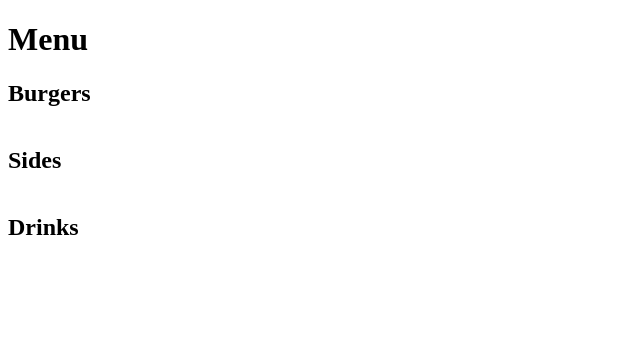
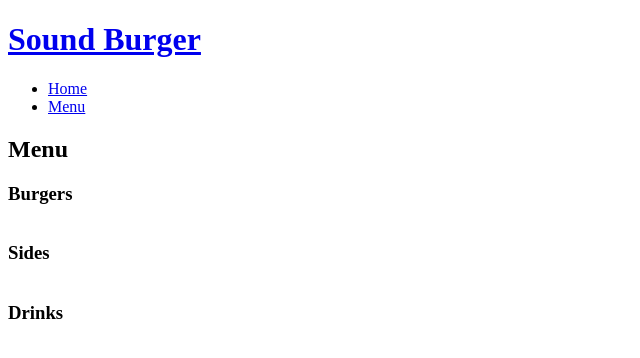
Before and after one commit to ogc1231/sound-burger, a Django app: page /menu/ in a window 1280 px wide. Shown: the top 358 px of the page, without its empty margins (0-640 px from the left). Run offline with Django 3.2, Linux system fonts and the light colour scheme; data that the repository does not hold is empty.

Commit message:
Add navbar

```diff
--- a/menu/templates/menu/menu_list.html
+++ b/menu/templates/menu/menu_list.html
@@ -4,12 +4,23 @@
     <meta charset="UTF-8">
     <meta http-equiv="X-UA-Compatible" content="IE=edge">
     <meta name="viewport" content="width=device-width, initial-scale=1.0">
-    <title>Document</title>
+    <title>Sound Burger</title>
 </head>
 <body>
-    <h1>Menu</h1>
+    <header class="header">
+        <h1><a class="title" href="index.html">Sound Burger</a></h1>
+        <nav class="nav">
+            <ul class="nav-list">
+                <li class="nav-item"><a class="nav-link current-page" href="index.html">Home</a></li>
+                <li class="nav-item"><a class="nav-link" href="{% url 'get_menu_list' %}">Menu</a></li>
+                <!-- <li class="nav-item"><a class="nav-link nav-last" href="order.html">Order</a></li> -->
+            </ul>
+        </nav>
+    </header>
+
+    <h2>Menu</h2>
     <div>
-        <h2>Burgers</h2>
+        <h3>Burgers</h3>
         <table>
             {% for burger in burgers %}
             <tr>
@@ -22,7 +33,7 @@
 
     </div>
     <div>
-        <h2>Sides</h2>
+        <h3>Sides</h3>
         <table>
             {% for side in sides %}
             <tr>
@@ -34,7 +45,7 @@
         </table>
     </div>
     <div>
-        <h2>Drinks</h2>
+        <h3>Drinks</h3>
         <table>
             {% for drink in drinks %}
             <tr>
```
Also changed, not shown: templates/index.html (added, +22 -0 lines).
